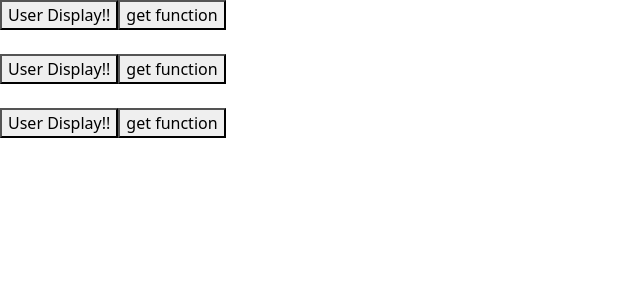
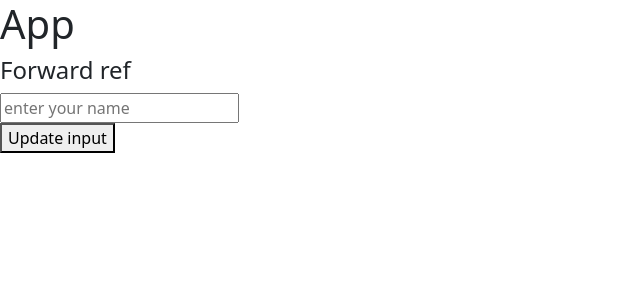
Before and after one commit to Namrata725/reactJsLearning, a React (Vite) app: page / in a window 1280 px wide. Shown: the top 300 px of the page, without its empty margins (0-640 px from the left). Built offline with nearby package versions, Linux system fonts and the light colour scheme.

Commit message:
doc + demo code for forwardRef

```diff
--- a/src/App.jsx
+++ b/src/App.jsx
@@ -27,6 +27,7 @@ import BootstrapDemo from "./BootstrapDemo";
 import UseRefDemo from "./UseRefDemo";
 import Uncontrolled from "./Uncontrolled";
 import FunctionProps from "./FunctionProps";
+import ForwardRefDemo from "./ForwardRefDemo";
 function App() {
   return (
     <div>
@@ -89,7 +90,9 @@ function App() {
       {/* <UseRefDemo /> */}
       {/* <Uncontrolled /> */}
 
-      <FunctionProps />
+      {/* <FunctionProps /> */}
+
+      <ForwardRefDemo />
     </div>
   );
 }
--- /dev/null
+++ b/src/ForwardRefDemo.jsx
@@ -0,0 +1,21 @@
+import { useRef } from "react";
+import ForwardRefUser from "./ForwardRefUser";
+
+function ForwardRefDemo() {
+  const inputRef = useRef(null);
+  const updateInput = () => {
+    inputRef.current.value = "Namrata";
+    inputRef.current.focus();
+  };
+  return (
+    <div>
+      <h1>App</h1>
+
+      <h4>Forward ref</h4>
+      <ForwardRefUser ref={inputRef} />
+      <button onClick={updateInput}>Update input</button>
+    </div>
+  );
+}
+
+export default ForwardRefDemo;
--- /dev/null
+++ b/src/ForwardRefUser.jsx
@@ -0,0 +1,9 @@
+function ForwardRefUser(props) {
+  return (
+    <div>
+      <input type="text" ref={props.ref} placeholder="enter your name" />
+    </div>
+  );
+}
+
+export default ForwardRefUser;
```
Also changed, not shown: 1 other file (tests, documents, lock files or other folders).
